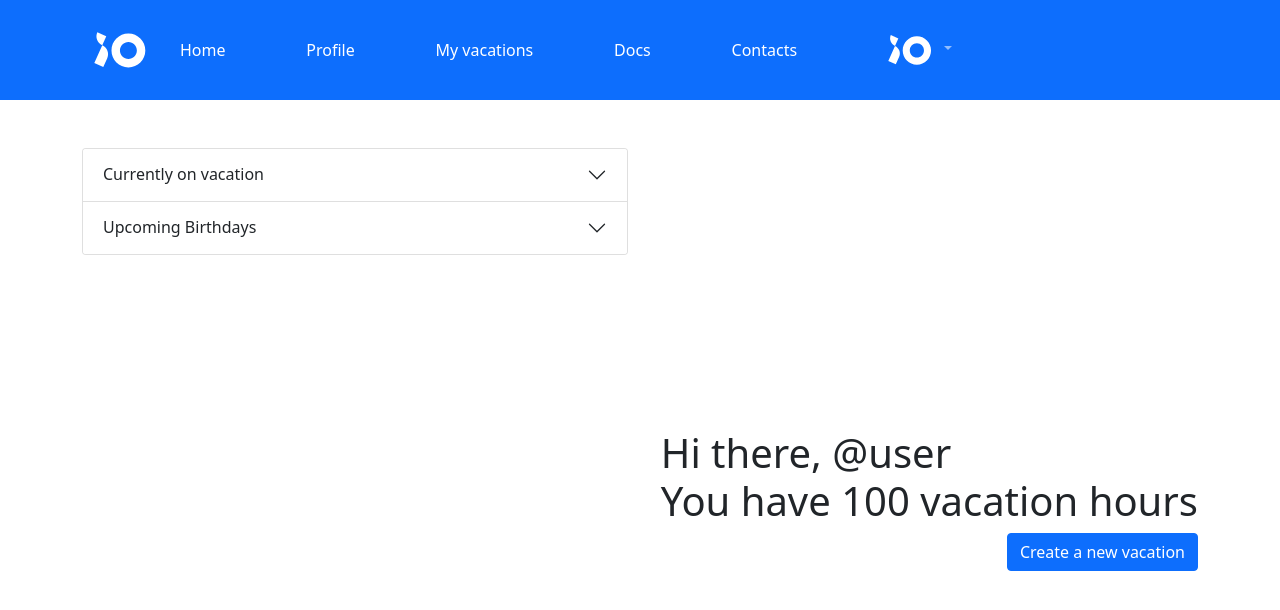
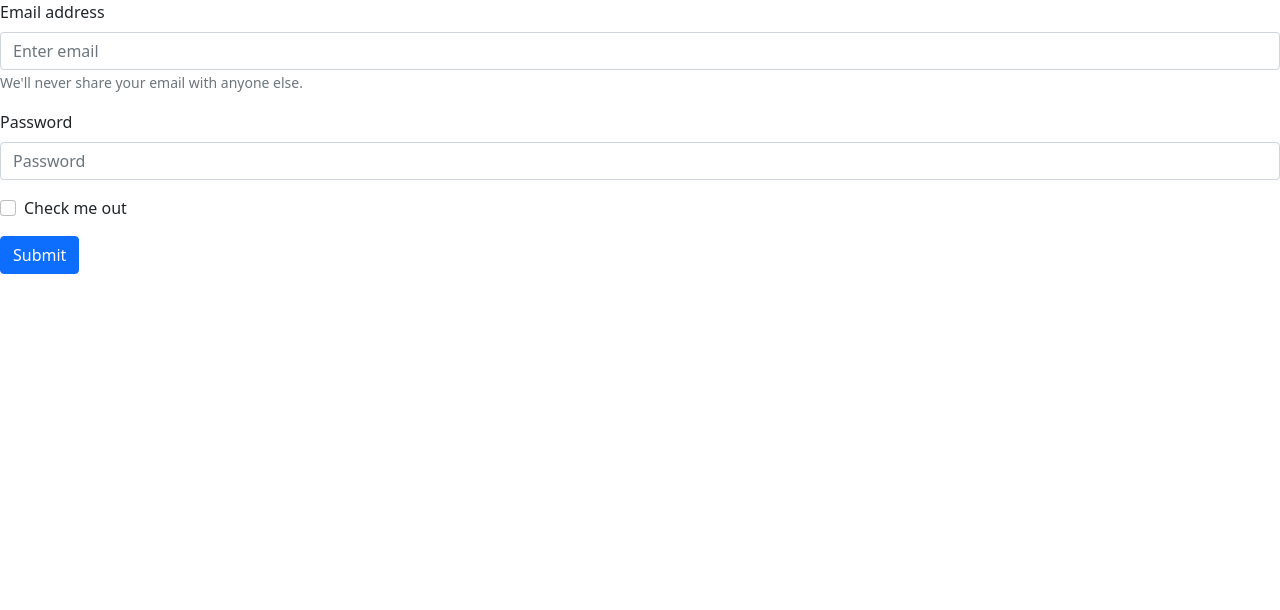
Before and after one commit to kristiyan675/ioPeoplePractise, a React (Create React App) app: page / in a window 1280 px wide. Shown: the top 610 px of the page. Built offline with nearby package versions, Linux system fonts and the light colour scheme.

Commit message:
fixed useState

```diff
--- a/src/App.js
+++ b/src/App.js
@@ -2,8 +2,14 @@ import LoginForm from './components/loginForm';
 import { Routes, Route } from 'react-router-dom'
 import UserContext from './store/userContext';
 import Homepage from './components/Homepage/Homepage'
+import { useState } from 'react'
+
 
 function App() {
+  const [isLoggedIn, setIsLoggedIn] = useState(false);
+  function toggleState() {
+    setIsLoggedIn(!isLoggedIn);
+  }
 
   return (
     <UserContext.Provider value={{
@@ -13,10 +19,8 @@ function App() {
       isLoggedIn: false,
       refreshToken: ''
     }}>
-      <Routes>
-        <Route path='/login' element={<LoginForm />} />
-        <Route path='/' element={<Homepage />} />
-      </Routes>
+      {!isLoggedIn && <LoginForm toggle={toggleState} />}
+      {isLoggedIn && <Homepage />}
 
     </ UserContext.Provider>
   );
--- a/src/components/loginForm.js
+++ b/src/components/loginForm.js
@@ -1,12 +1,10 @@
 import { Form, Button } from 'react-bootstrap'
 import { useRef, useContext } from 'react'
 import UserContext from '../store/userContext';
-import { useNavigate } from 'react-router-dom'
 const axios = require('axios');
 
 
-const LoginForm = () => {
-    let navigate = useNavigate();
+const LoginForm = (props) => {
     const emailInputRef = useRef();
     const passwordInputRef = useRef();
 
@@ -31,6 +29,7 @@ const LoginForm = () => {
                     userCtx.email = res.data.email
                     userCtx.isLogged = true
                     userCtx.refreshToken = res.data.refreshToken
+                    props.toggle()
                 }
             } catch (err) {
                 console.error(err);
```
